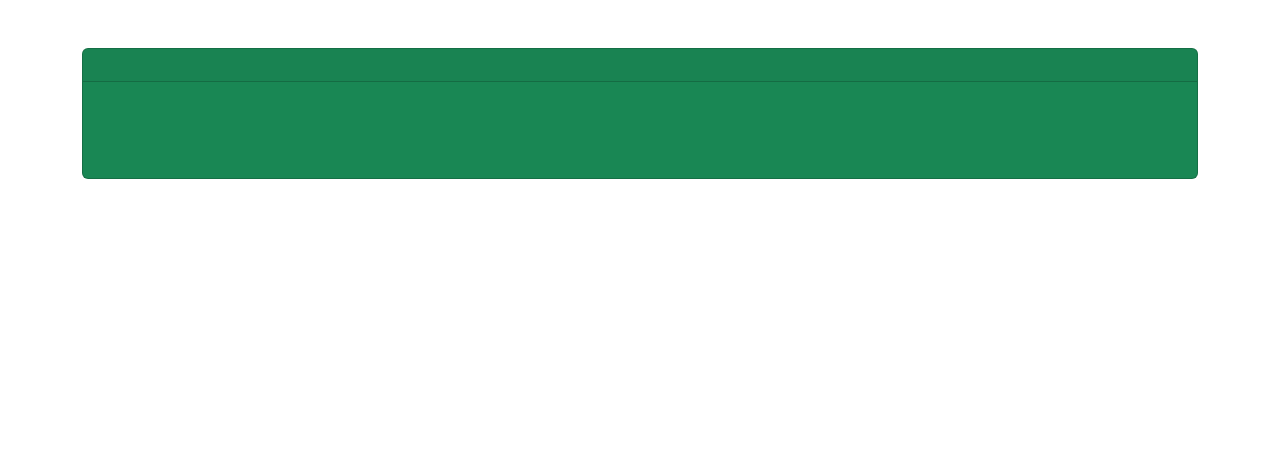
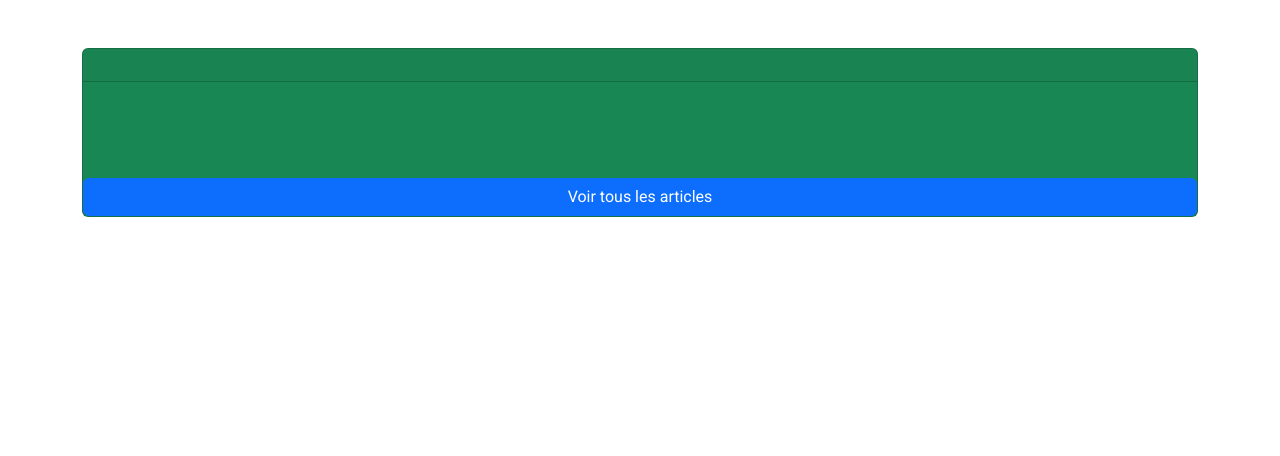
Before and after one commit to lamia8512/Site_tdah, a PHP site: the page made by src/Views/showArticle.view.php in a window 1280 px wide. Shown: the part 100-556 px from the top of the page. Run offline with PHP 8.4, Linux system fonts and the light colour scheme; the template is opened without the code that fills it, so the values that code supplies are empty.

Commit message:
ajout lien de redirection page articles

```diff
--- a/src/Views/showArticle.view.php
+++ b/src/Views/showArticle.view.php
@@ -25,6 +25,8 @@ require_once(__DIR__ . "/partials/head.view.php");
             <!-- Affiche le titre de l'article dans un paragraphe HTML (balise p), on appelle la méthode getText (dans un écho en php avec la syntaxe guillemet ouvert point d'interrogation, point d'interrogation guillemet fermé) qui retourne le texte contenu dans l'article -->
             <p><?= $myArticle->getText(); ?></p>
         </div>
+
+        <a href="/articles" class="btn btn-primary">Voir tous les articles</a>
     </div>
 
     <?php
```
